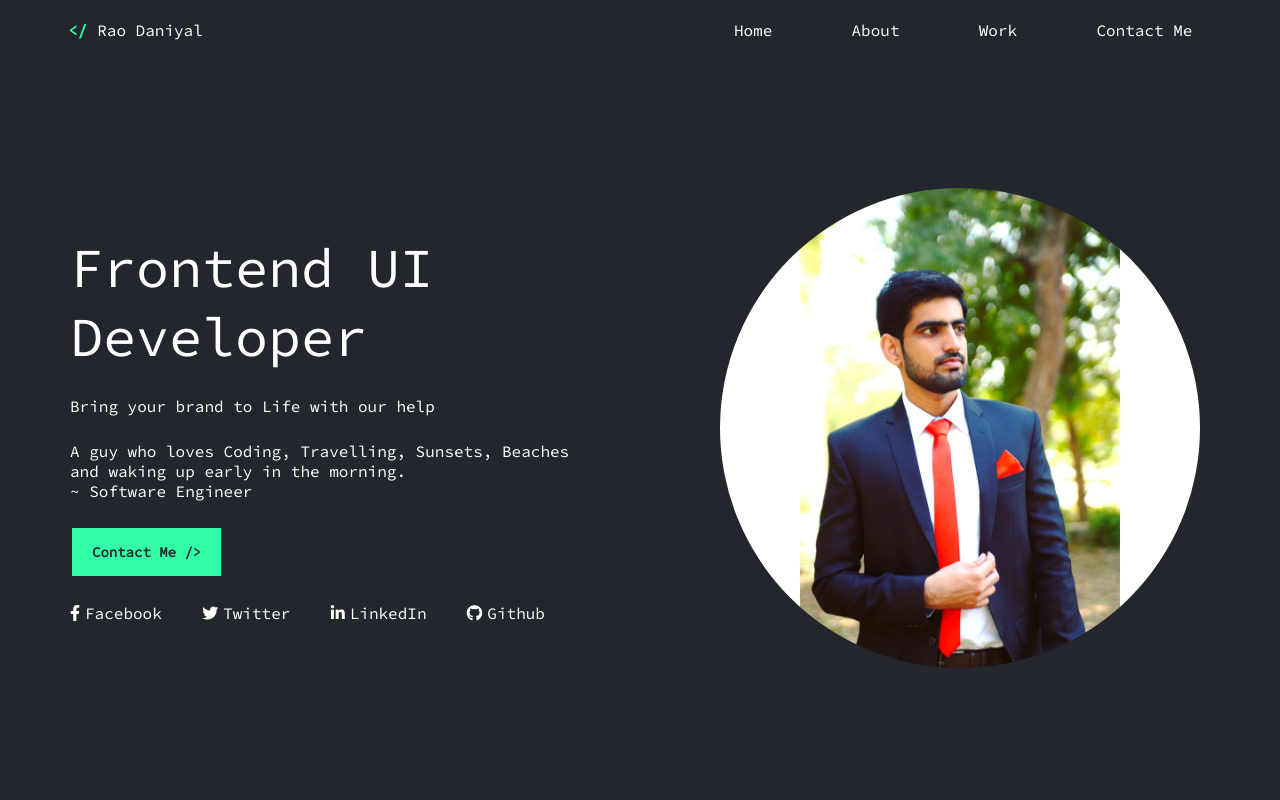
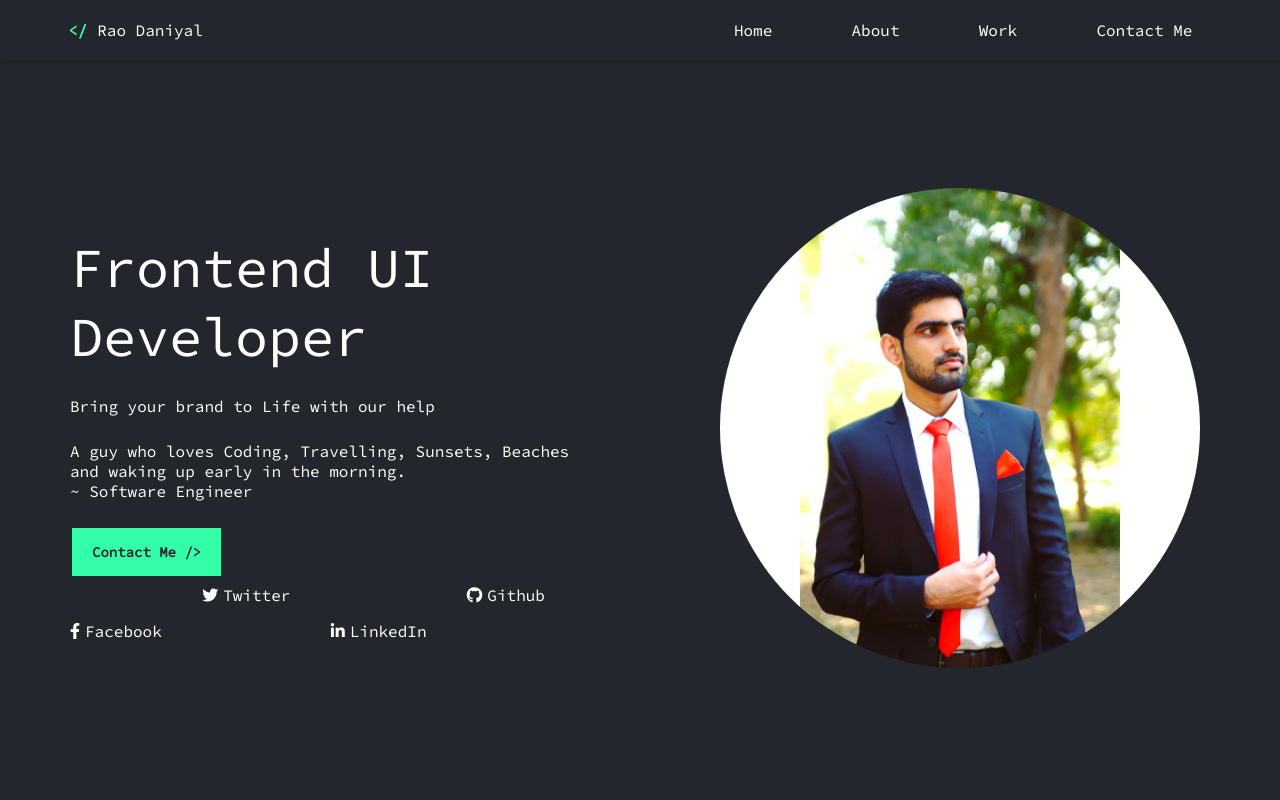
Before and after one commit to daniyalrajputt/developer-portfolio, a React (Create React App) app: page / in a window 1280 px wide. Shown: the top 800 px of the page. Built offline with nearby package versions, Linux system fonts and the light colour scheme.

Commit message:
gsap integration

```diff
--- a/package.json
+++ b/package.json
@@ -6,6 +6,7 @@
     "@testing-library/jest-dom": "^4.2.4",
     "@testing-library/react": "^9.3.2",
     "@testing-library/user-event": "^7.1.2",
+    "gsap": "^3.5.1",
     "node-sass": "^4.13.1",
     "react": "^16.12.0",
     "react-dom": "^16.12.0",
--- a/src/components/Header/header.js
+++ b/src/components/Header/header.js
@@ -1,22 +1,45 @@
-import React from 'react';
+import React, { useRef, useEffect } from "react";
 import './header.scss'
 import image from '../../assets/image.jpg'
+import { TweenMax } from "gsap";
 
-function Header() {
+const Header = () => {
+  const blue = useRef(null);
+  const red = useRef(null);
+  const yellow = useRef(null);
+  const green = useRef(null);
+
+  useEffect(() => {
+    TweenMax.fromTo(
+      [blue.current, yellow.current],
+      0.5,
+      { y: 18 },
+      { y: -18, yoyo: true, repeat: -1 }
+    );
+    TweenMax.fromTo(
+      [red.current, green.current],
+      0.5,
+      { y: -18 },
+      { y: 18, repeat: -1, yoyo: true }
+    );
+  }, []);
+
+
+
   return (
     <div className="header">
       <div className="left-side">
         <div className="content">
-          <h1>Frontend UI Developer</h1>
+          <h1 >Frontend UI Developer</h1>
           <p>Bring your brand to Life with our help</p>
           <p>A guy who loves Coding, Travelling, Sunsets, Beaches and waking up early in the morning. <br />
             ~ Software Engineer</p>
           <button className="contact-btn">Contact Me /&gt;</button>
           <div className="social-links">
-            <a className=""><i className="fab fa-facebook-f"></i>Facebook</a>
-            <a className=""><i className="fab fa-twitter"></i>Twitter</a>
-            <a className=""><i className="fab fa-linkedin-in"></i>LinkedIn</a>
-            <a className=""><i className="fab fa-github"></i>Github</a>
+            <a ref={blue} className=""><i className="fab fa-facebook-f"></i>Facebook</a>
+            <a ref={red} className=""><i className="fab fa-twitter"></i>Twitter</a>
+            <a ref={yellow} className=""><i className="fab fa-linkedin-in"></i>LinkedIn</a>
+            <a ref={green} className=""><i className="fab fa-github"></i>Github</a>
           </div>
         </div>
       </div>
```
